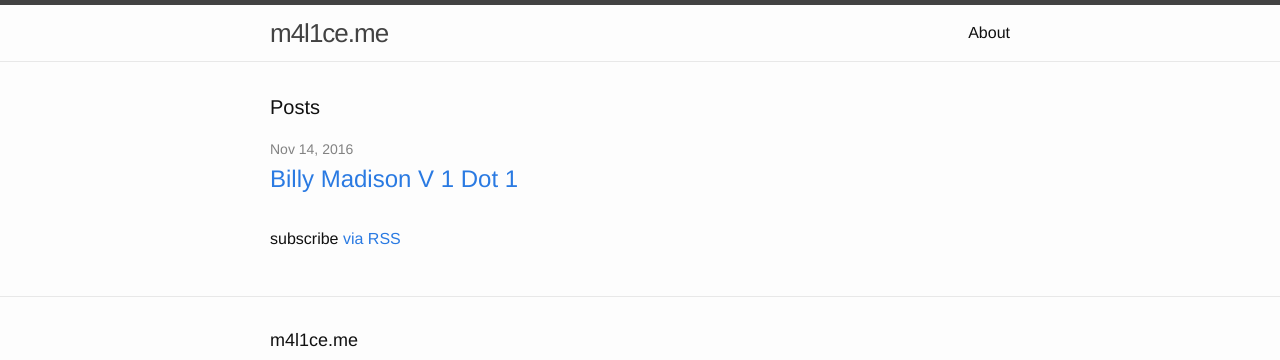
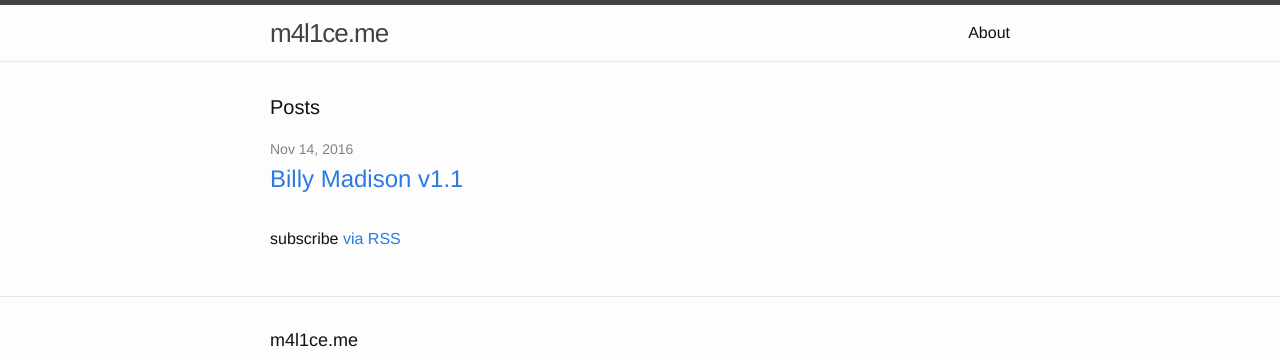
Before and after one commit to m4l1c3/m4l1c3.github.io, a Jekyll site: the page built from index.html, in a window 1280 px wide. Shown: the top 360 px of the page. Built offline with Jekyll 4.4.1, drawn with Linux system fonts in a browser that asks for light colours.

Commit message:
Adding front matter.

```diff
--- a/_posts/2016-11-14-billy-madison-v-1-dot-1.markdown
+++ b/_posts/2016-11-14-billy-madison-v-1-dot-1.markdown
@@ -1,3 +1,8 @@
+---
+layout: post
+title: Billy Madison v1.1
+---
+
 #Billy Madison v1.1
 
 Starting by scanning the hosts with nmap:
```
